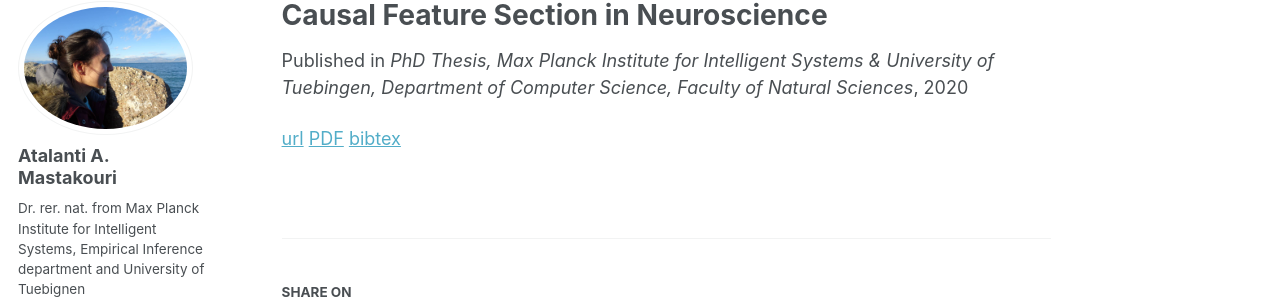
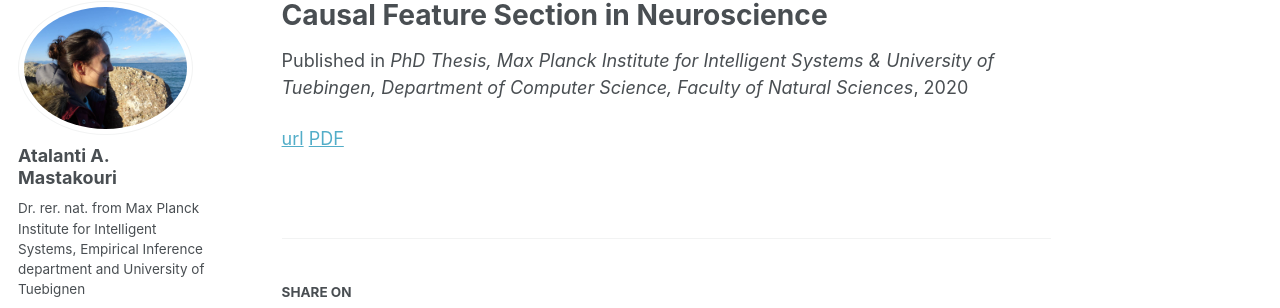
Before and after one commit to atalanti/atalanti.github.io, a Jekyll site: the page built from _publications/2020-PhD-Thesis.md, in a window 1280 px wide. Shown: the part 117-425 px from the top of the page. Built offline with Jekyll 4.4.1, drawn with Linux system fonts in a browser that asks for light colours.

Commit message:
Update 2020-PhD-Thesis.md

```diff
--- a/_publications/2020-PhD-Thesis.md
+++ b/_publications/2020-PhD-Thesis.md
@@ -6,4 +6,3 @@ venue: 'PhD Thesis, Max Planck Institute for Intelligent Systems & University of
 ---
 [url](https://repositorium.ixtheo.de/xmlui/handle/10900/110788)
 [PDF](https://publikationen.uni-tuebingen.de/xmlui/handle/10900/110788)
-[bibtex](https://scholar.googleusercontent.com/scholar.bib?q=info:JLOUrhE8BsIJ:scholar.google.com/&output=citation&scisdr=CgXPVUX_EMLaoh0CH-s:AAGBfm0AAAAAYZEEB-s12Z0Sor4cdIXUcRHOmhwPDmKy&scisig=AAGBfm0AAAAAYZEEB1FOjKDNXcvA9oLi1qayrCN1nSs3&scisf=4&ct=citation&cd=-1&hl=de)
```
